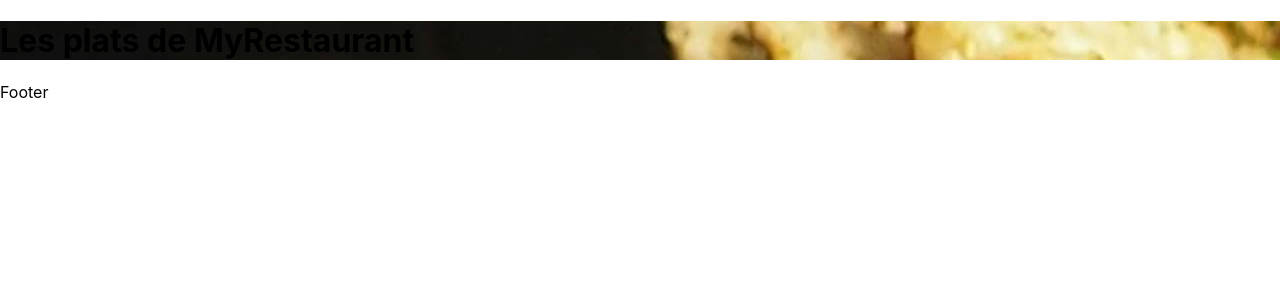
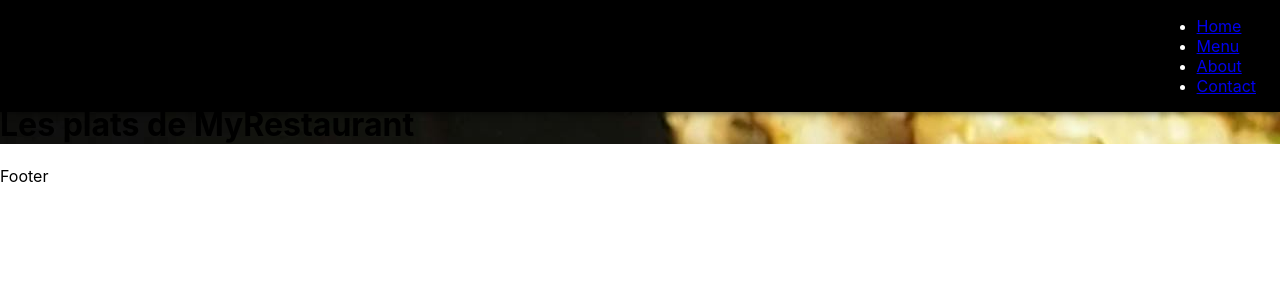
Before and after one commit to sorayaeldjama/mys-restaurant, a React (Create React App) app: page / in a window 1280 px wide. Shown: the top 300 px of the page. Built offline with nearby package versions, Linux system fonts and the light colour scheme.

Commit message:
creating navBar _second commit

```diff
--- a/package.json
+++ b/package.json
@@ -5,6 +5,7 @@
   "dependencies": {
     "@emotion/react": "^11.13.3",
     "@emotion/styled": "^11.13.0",
+    "@mui/icons-material": "^6.1.3",
     "@mui/material": "^6.1.3",
     "@mui/styled-engine-sc": "^6.1.3",
     "@testing-library/jest-dom": "^5.17.0",
--- a/src/components/Layout/Navbar.js
+++ b/src/components/Layout/Navbar.js
@@ -1,6 +1,15 @@
 import React, { useState } from "react";
-import { Box,Typography,Divider,AppBar } from "@mui/material";
 import { NavLink, } from "react-router-dom";
+import {
+    AppBar,
+    Box,
+    Divider,
+    Drawer,
+    IconButton,
+    Toolbar,
+    Typography,
+  } from "@mui/material";
+  import MenuIcon from "@mui/icons-material/Menu";
 
 const Navbar =()=>{
 const [mobileNavBarOpen,setMobileNavBarOpen]=useState(false);
@@ -40,11 +49,73 @@ const navBarMobile =(
     </Box>
 )
     return(
+        <>
   <Box>
-    <AppBar>
+        <AppBar component={"nav"} sx={{ bgcolor: "black" }}>
+        <Toolbar>
+            <IconButton
+              color="inherit"
+              aria-label="open drawer"
+              edge="start"
+              sx={{
+                mr: 2,
+                display: { sm: "none" },
+              }}
+              onClick={onClickMobileNavBar}
+            >
+              <MenuIcon />
+            </IconButton>
+            <Typography
+              color={"goldenrod"}
+              variant="h6"
+              component="div"
+              sx={{ flexGrow: 1 }}
+            >
+              {/* <img src={Logo} alt="logo" height={"70"} width="250" /> */}
+            </Typography>
+            <Box sx={{ display: { xs: "none", sm: "block" } }}>
+              <ul className="navigation-menu">
+                <li>
+                  <NavLink activeClassName="active" to={"/"}>
+                    Home
+                  </NavLink>
+                </li>
+                <li>
+                  <NavLink to={"/menu"}>Menu</NavLink>
+                </li>
+                <li>
+                  <NavLink to={"/about"}>About</NavLink>
+                </li>
+                <li>
+                  <NavLink to={"/contact"}>Contact</NavLink>
+                </li>
+              </ul>
+            </Box>
+          </Toolbar>
+        </AppBar>
+        <Box component="nav">
+          <Drawer
+            variant="temporary"
+            open={mobileNavBarOpen}
+            onClose={onClickMobileNavBar}
+            sx={{
+              display: { xs: "block", sm: "none" },
+              "& .MuiDrawer-paper": {
+                boxSizing: "border-box",
+                width: "240px",
+              },
+            }}
+          >
+            {navBarMobile}
+          </Drawer>
+        </Box>
+        <Box>
+          <Toolbar />
+        </Box>
+  </Box>
+  <div>fhdfdjh</div>
 
-    </AppBar>
-  </Box>
+</>
     )
 };
 export default Navbar ;
```
Also changed, not shown: 1 other file (tests, documents, lock files or other folders).
